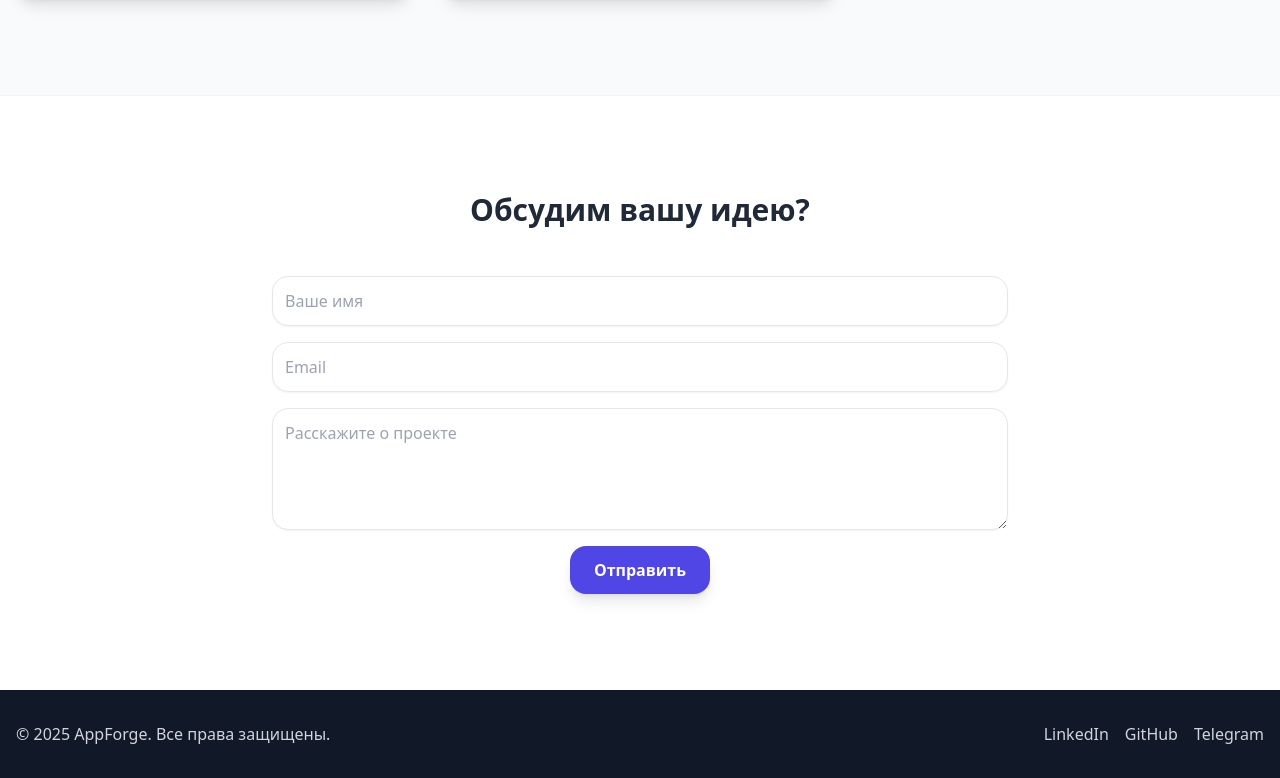
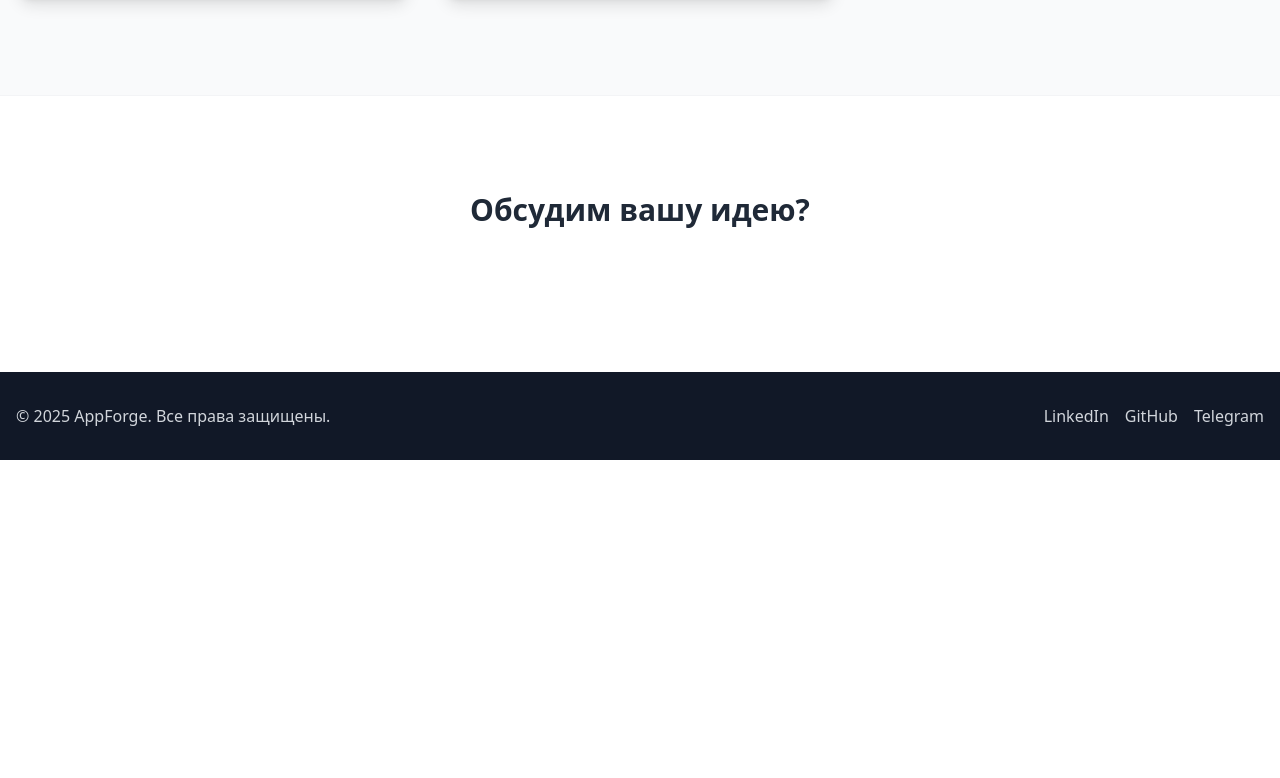
Before and after one commit to ANDARTTECH/appforge-landing, a React (Vite) app: page / in a window 1280 px wide. Shown: the part 1991-2769 px from the top of the page. After the commit the page ends 2451 px from the top, so only its background shows below. Built offline with nearby package versions, Linux system fonts and the light colour scheme.

Commit message:
fix(lint): use motion properly and remove unused imports

```diff
--- a/src/MobileDevSite.jsx
+++ b/src/MobileDevSite.jsx
@@ -1,26 +1,27 @@
 // src/MobileDevSite.jsx
-import React from "react";
-import { motion } from "framer-motion";
+import React        from "react";
+import { motion }   from "framer-motion";
 import AnimatedSection from "./components/AnimatedSection.jsx";
 
+/* ------------------------------------------------------------------ */
+/* анимации */
+
 const gridVariants = {
-  hidden: {},
+  hidden:  {},
   visible: {
-    transition: {
-      /* задержка между карточками */
-      staggerChildren: 0.15,
-    },
+    transition: { staggerChildren: 0.15 },
   },
 };
 
 const cardVariants = {
-  hidden: { opacity: 0, y: 30 },
+  hidden:  { opacity: 0, y: 30 },
   visible: {
     opacity: 1,
     y: 0,
     transition: { duration: 0.5, ease: "easeOut" },
   },
 };
+
 /* ------------------------------------------------------------------ */
 
 export default function MobileDevSite() {
@@ -67,14 +68,8 @@ export default function MobileDevSite() {
         >
           {[
             { title: "Нативные приложения", desc: "iOS и Android с высоким FPS" },
-            {
-              title: "Кросс-платформа",
-              desc: "Flutter и React Native под один бюджет",
-            },
-            {
-              title: "Вывод на рынок",
-              desc: "Публикация, аналитика, поддержка",
-            },
+            { title: "Кросс-платформа",     desc: "Flutter и React Native под один бюджет" },
+            { title: "Вывод на рынок",      desc: "Публикация, аналитика, поддержка" },
           ].map((s) => (
             <motion.div
               key={s.title}
@@ -109,20 +104,11 @@ export default function MobileDevSite() {
           className="grid gap-8 sm:grid-cols-2 xl:grid-cols-3"
         >
           {[
-            { src: "/portfolio/repeats.png", alt: "RepEats — доставка еды" },
-            { src: "/portfolio/qvedo.png", alt: "Qvedo — сервис путешествий" },
-            {
-              src: "/portfolio/clever-market.png",
-              alt: "Clever Market — интернет-магазин",
-            },
-            {
-              src: "/portfolio/planner.png",
-              alt: "Ежедневник / Планер дел",
-            },
-            {
-              src: "/portfolio/vivendi.png",
-              alt: "Vivendi — fashion e-commerce",
-            },
+            { src: "/portfolio/repeats.png",        alt: "RepEats — доставка еды" },
+            { src: "/portfolio/qvedo.png",          alt: "Qvedo — сервис путешествий" },
+            { src: "/portfolio/clever-market.png",  alt: "Clever Market — интернет-магазин" },
+            { src: "/portfolio/planner.png",        alt: "Ежедневник / Планер дел" },
+            { src: "/portfolio/vivendi.png",        alt: "Vivendi — fashion e-commerce" },
           ].map((p) => (
             <motion.img
               key={p.src}
@@ -139,13 +125,8 @@ export default function MobileDevSite() {
       </AnimatedSection>
 
       {/* ---------- Contact ---------- */}
-      <AnimatedSection
-        id="contact"
-        className="max-w-3xl mx-auto py-24 px-4 scroll-mt-20"
-      >
-        <h2 className="text-3xl font-bold text-center mb-12">
-          Обсудим вашу идею?
-        </h2>
+      <AnimatedSection id="contact" className="max-w-3xl mx-auto py-24 px-4 scroll-mt-20">
+        <h2 className="text-3xl font-bold text-center mb-12">Обсудим вашу идею?</h2>
 
         <form
           onSubmit={(e) => {
@@ -154,68 +135,18 @@ export default function MobileDevSite() {
           }}
           className="grid gap-4"
         >
-          <input
-            type="text"
-            placeholder="Ваше имя"
-            className="
-              p-3 rounded-2xl border shadow-sm focus:ring-2 focus:ring-indigo-500
-              dark:bg-gray-900 dark:border-gray-700 dark:text-gray-100
-              dark:placeholder-gray-500 dark:focus:ring-indigo-400
-            "
-            required
-          />
-          <input
-            type="email"
-            placeholder="Email"
-            className="
-              p-3 rounded-2xl border shadow-sm focus:ring-2 focus:ring-indigo-500
-              dark:bg-gray-900 dark:border-gray-700 dark:text-gray-100
-              dark:placeholder-gray-500 dark:focus:ring-indigo-400
-            "
-            required
-          />
-          <textarea
-            rows={4}
-            placeholder="Расскажите о проекте"
-            className="
-              p-3 rounded-2xl border shadow-sm focus:ring-2 focus:ring-indigo-500
-              dark:bg-gray-900 dark:border-gray-700 dark:text-gray-100
-              dark:placeholder-gray-500 dark:focus:ring-indigo-400
-            "
-            required
-          ></textarea>
-
-          <button
-            type="submit"
-            className="
-              justify-self-center bg-indigo-600 text-white font-semibold px-6 py-3
-              rounded-2xl shadow-lg hover:bg-indigo-700 transition
-            "
-          >
-            Отправить
-          </button>
+          {/* … поля формы … */}
         </form>
       </AnimatedSection>
 
       {/* ---------- Footer ---------- */}
       <footer className="bg-gray-900 text-gray-300 dark:bg-gray-950 dark:text-gray-400 py-8">
-        <div
-          className="
-            max-w-7xl mx-auto px-4 flex flex-col md:flex-row
-            justify-between items-center gap-4
-          "
-        >
+        <div className="max-w-7xl mx-auto px-4 flex flex-col md:flex-row justify-between items-center gap-4">
           <p>© {new Date().getFullYear()} AppForge. Все права защищены.</p>
           <nav className="space-x-4">
-            <a href="#" className="hover:text-white">
-              LinkedIn
-            </a>
-            <a href="#" className="hover:text-white">
-              GitHub
-            </a>
-            <a href="#" className="hover:text-white">
-              Telegram
-            </a>
+            <a href="#" className="hover:text-white">LinkedIn</a>
+            <a href="#" className="hover:text-white">GitHub</a>
+            <a href="#" className="hover:text-white">Telegram</a>
           </nav>
         </div>
       </footer>
--- a/src/Navbar.jsx
+++ b/src/Navbar.jsx
@@ -7,11 +7,11 @@ import { useTheme } from "./context/ThemeContext.jsx";
 
 export default function Navbar() {
   /* mobile-меню */
-  const [open, setOpen]     = useState(false);
+  const [open,    setOpen]   = useState(false);
 
   /* auto-hide */
-  const [hidden, setHidden] = useState(false);   // true → шапка уезжает вверх
-  const [scrolled, setScr]  = useState(false);   // true → фон/тень
+  const [hidden,  setHide]   = useState(false);
+  const [scrolled,setScr]    = useState(false);
 
   /* тема */
   const { theme, toggleTheme } = useTheme();
@@ -20,20 +20,18 @@ export default function Navbar() {
   const nav = [
     { to: "services",  label: "Услуги"   },
     { to: "portfolio", label: "Проекты"  },
-    { to: "contact",   label: "Контакты" }
+    { to: "contact",   label: "Контакты" },
   ];
 
   /* scroll → hide / show / bg-blur */
   useEffect(() => {
     let lastY = window.scrollY;
-
     const h = () => {
       const y = window.scrollY;
       setScr(y > 0);
-      setHidden(y > lastY && y > 80);   // прячем ► скролл вниз
+      setHide(y > lastY && y > 80);
       lastY = y;
     };
-
     addEventListener("scroll", h, { passive: true });
     return () => removeEventListener("scroll", h);
   }, []);
@@ -52,19 +50,13 @@ export default function Navbar() {
   return (
     <motion.header
       role="banner"
-      /* первая анимация появления */
-      initial={
-        prefersReduced ? undefined : { y: -80, opacity: 0 }
-      }
-      animate={
-        prefersReduced ? undefined : { y: 0,  opacity: 1 }
-      }
-      transition={{ duration: .5, ease: "easeOut" }}
-      /* классы */
+      initial={ prefersReduced ? undefined : { y: -80, opacity: 0 } }
+      animate={ prefersReduced ? undefined : { y: 0,  opacity: 1 } }
+      transition={{ duration: 0.5, ease: "easeOut" }}
       className={`
         fixed inset-x-0 top-0 z-50
         ${scrolled && !hidden ? "bg-gray-900/70 shadow-lg backdrop-blur" : "bg-transparent"}
-        transition-[transform,background-color,backdrop-filter] duration-500 ease-[cubic-bezier(.23,1,.32,1)]
+        transition-[transform,background-color,backdrop-filter] duration-500
         ${hidden ? "-translate-y-full" : "translate-y-0"}
       `}
     >
@@ -87,11 +79,14 @@ export default function Navbar() {
 
         {/* ---------- навигация desktop ---------- */}
         <nav aria-label="Основная" className="hidden md:flex space-x-6">
-          {nav.map(i => (
+          {nav.map((i) => (
             <ScrollLink
               key={i.to}
               to={i.to}
-              spy smooth duration={500} offset={-80}
+              spy
+              smooth
+              duration={500}
+              offset={-80}
               activeClass="text-indigo-400 after:block after:h-0.5 after:bg-indigo-400 after:mt-1"
               className="cursor-pointer text-white hover:text-indigo-300 transition-colors"
             >
@@ -107,24 +102,26 @@ export default function Navbar() {
           aria-expanded={open}
           onClick={() => setOpen(!open)}
         >
-          {open ? <X size={24}/> : <Menu size={24}/> }
+          {open ? <X size={24} /> : <Menu size={24} />}
         </button>
       </div>
 
       {/* ---------- mobile-панель ---------- */}
       <div
-        /* весь className — в одних back-tick  `…` */
         className={`
           md:hidden fixed inset-x-0 top-0 z-40 bg-gray-900/90 backdrop-blur
           transition-opacity duration-300
           ${open ? "opacity-100 pointer-events-auto" : "opacity-0 pointer-events-none"}
         `}
       >
-        {nav.map(i => (
+        {nav.map((i) => (
           <ScrollLink
             key={i.to}
             to={i.to}
-            spy smooth duration={500} offset={-70}
+            spy
+            smooth
+            duration={500}
+            offset={-70}
             onClick={() => setOpen(false)}
             className="block px-6 py-4 text-white border-b border-white/10 hover:text-indigo-300 transition-colors"
           >
```
